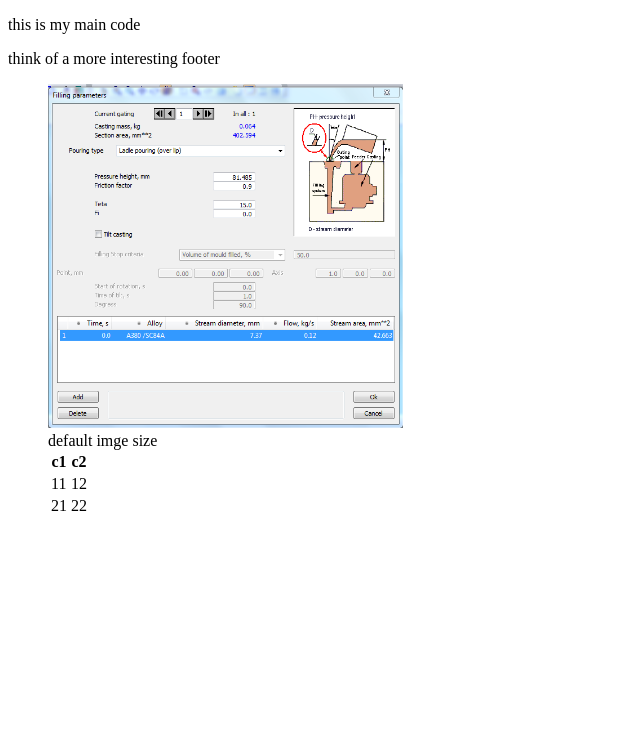
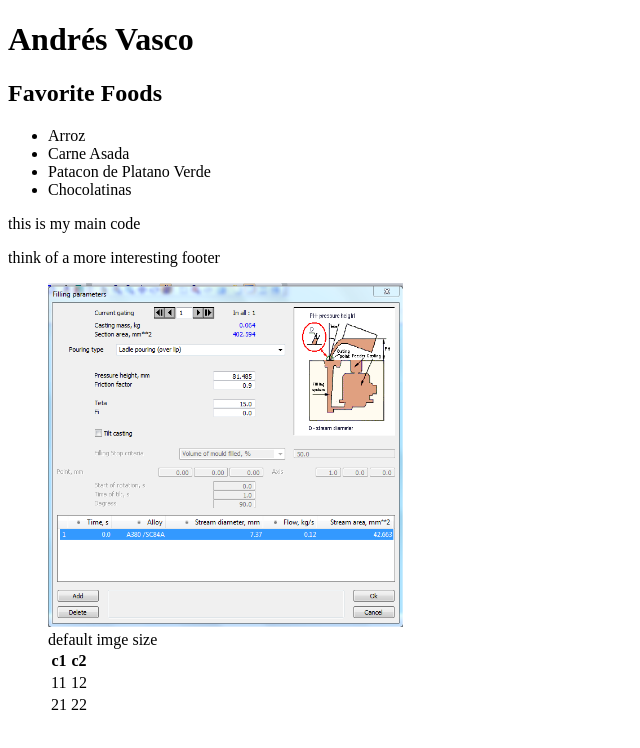
Before and after one commit to pepisa1912/coursera, a plain HTML site: page index.htm in a window 1280 px wide. Shown: the whole page, without its empty margins (0-640 px from the left). Drawn offline with Linux system fonts and the light colour scheme.

Commit message:
Update index.htm

```diff
--- a/index.htm
+++ b/index.htm
@@ -1,9 +1,19 @@
 <!DOCTYPE html>
 <head>
 	<meta charset = "utf-8">
-	<title>My Frist Page</title>
+	<title>FINAL PROJECT</title>
 </head>
 <body>
+	<h1>Andrés Vasco</h1>
+
+	<h2>Favorite Foods</h2>
+	<ul>
+		<li>Arroz</li>
+		<li>Carne Asada</li>
+		<li>Patacon de Platano Verde</li>
+		<li>Chocolatinas</li>
+	</ul>
+
 	<main><P>this is my main code</P></main>
 	<footer><p>think of a more interesting footer</p></footer>
 <figure>
```
